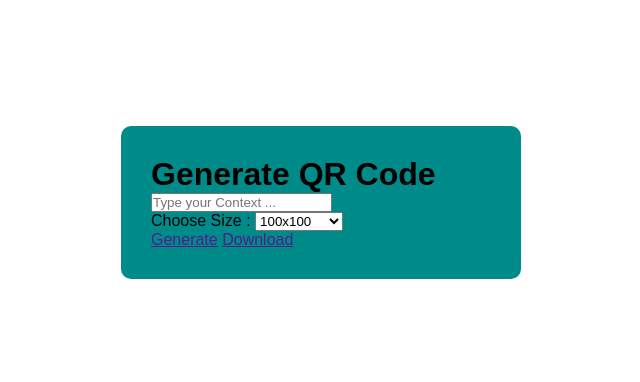
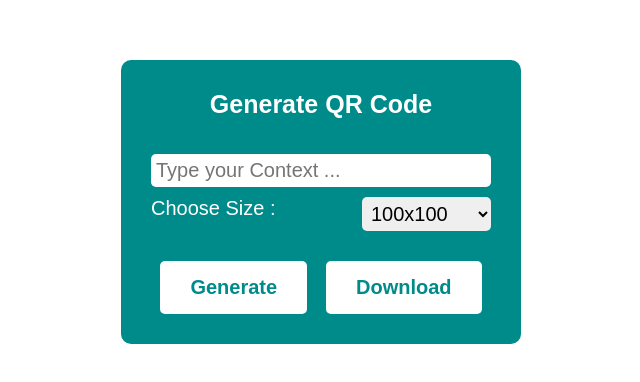
Before and after one commit to Shubham-Chauhan-12/JS_QR-Code-Generator, a plain HTML site: page index.html in a window 1280 px wide. Shown: the part 198-580 px from the top of the page, without its empty margins (319-959 px from the left). Drawn offline with Linux system fonts and the light colour scheme.

Commit message:
basic css completed

```diff
--- a/style.css
+++ b/style.css
@@ -20,3 +20,52 @@ body{
     padding: 30px;
     width: 400px;
 }
+
+.header h1{
+    text-align: center;
+    color: white;
+    font-size: 25px;
+    text-transform: capitalize;
+    margin-bottom: 25px;
+}
+
+.header input {
+    width: 100%;
+    margin-block: 10px;
+}
+
+.header input,select{
+padding: 5px;
+border-radius: 5px;
+font-size: 20px;
+outline: none;
+border: 2px ;
+}
+
+.header label{
+    color: white;
+    font-size: 20px;
+}
+
+.header div{
+    display: flex;
+    justify-content: space-between;
+}
+
+
+.footer{
+    margin-top: 30px;
+    display: flex;
+    justify-content: space-around;
+}
+
+
+.footer a{
+    background-color: white;
+    text-decoration: none;
+    font-size: 20px;
+    padding: 15px 30px;
+    color: darkcyan;
+    font-weight: 600;
+    border-radius: 5px;
+}
```
